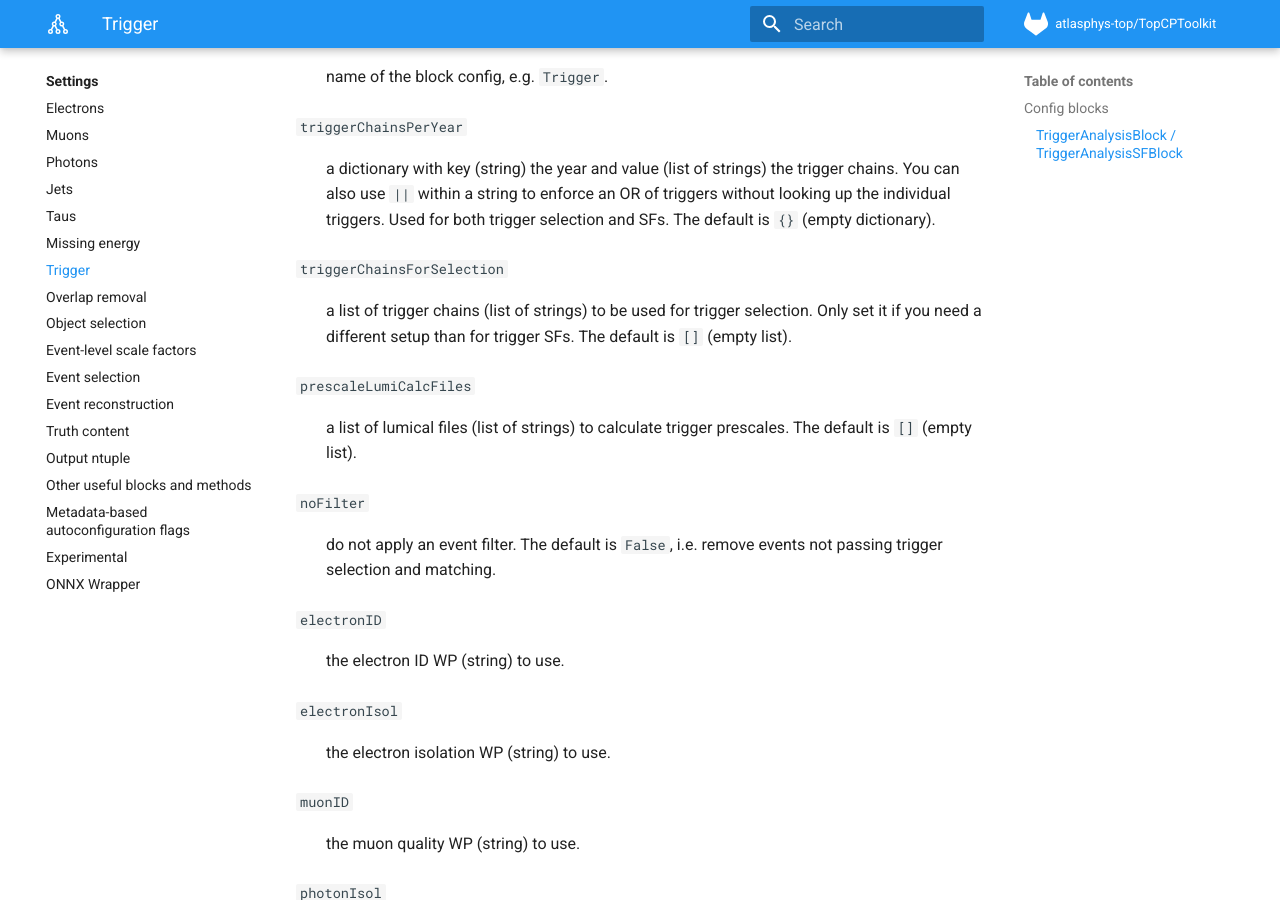
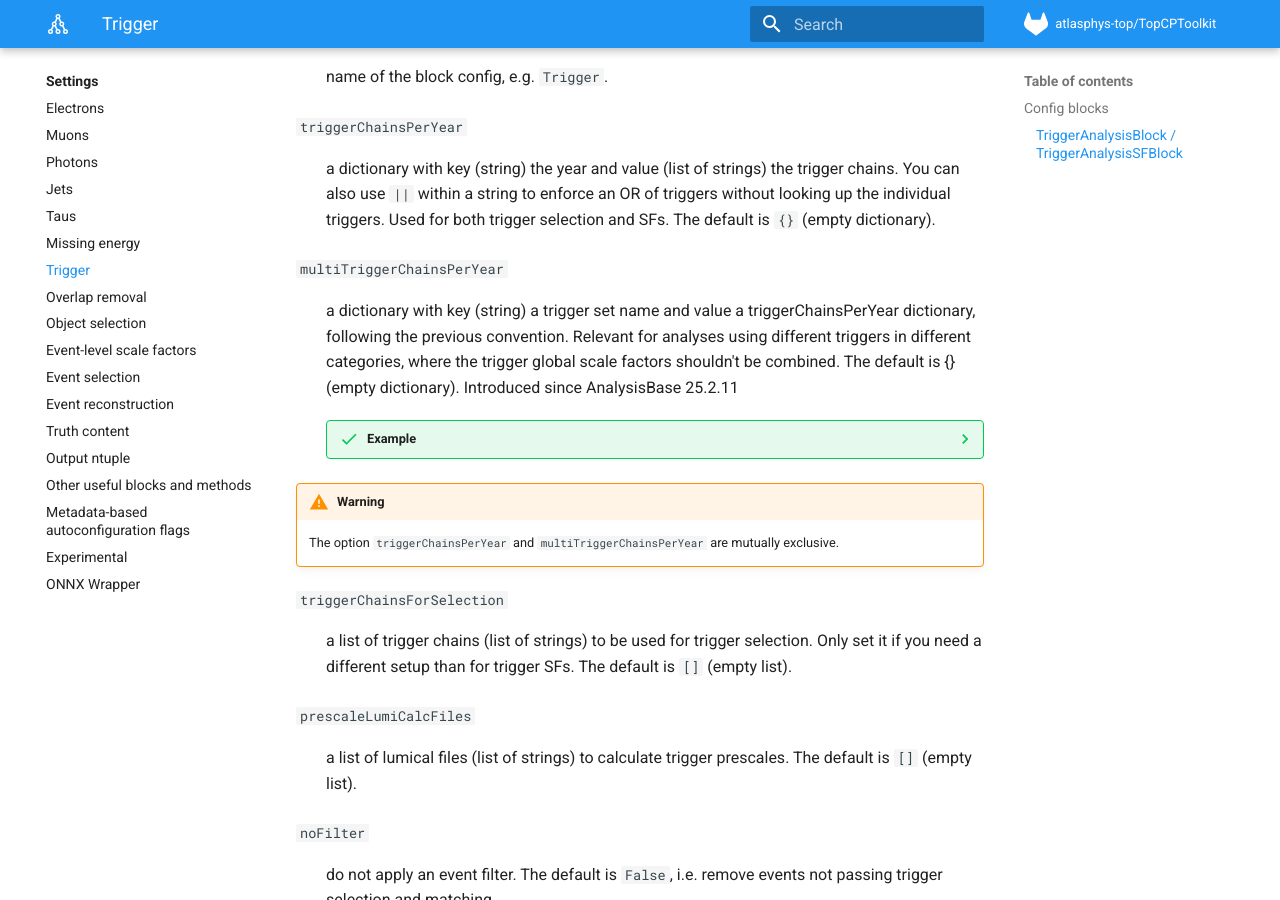
Before and after one commit to SuperNova76/TopCPToolKit, an MkDocs documentation site: the page built from docs/settings/trigger.md, in a window 1280 px wide and 900 px high, scrolled down 492 px. Built offline with MkDocs 1.6.1 and Material for MkDocs 9.7.7, drawn with Linux system fonts in a browser that asks for light colours.

Commit message:
Update the trigger block doc

````diff
--- a/docs/settings/trigger.md
+++ b/docs/settings/trigger.md
@@ -13,6 +13,37 @@ Name in YAML: **Trigger**
 
 `triggerChainsPerYear`
 :   a dictionary with key (string) the year and value (list of strings) the trigger chains. You can also use `||` within a string to enforce an OR of triggers without looking up the individual triggers. Used for both trigger selection and SFs. The default is `{}` (empty dictionary).
+
+`multiTriggerChainsPerYear`
+:   a dictionary with key (string) a trigger set name and value a triggerChainsPerYear dictionary, following the previous convention. Relevant for analyses using different triggers in different categories, where the trigger global scale factors shouldn't be combined. The default is {} (empty dictionary).
+    Introduced since AnalysisBase 25.2.11
+
+    ??? success "Example"
+        If leading lepton pT>XX, check single lepton trigger / else check di-lepton trigger.
+        ```
+        multiTriggerChainsPerYear:
+            'SLT':
+                '2015':
+                    - 'HLT_mu26_ivarmedium'
+                '2016':
+                    - 'HLT_mu26_ivarmedium'
+                '2017':
+                    - 'HLT_mu26_ivarmedium'
+                '2018':
+                    - 'HLT_mu26_ivarmedium'
+            'DLT':
+                '2015':
+                    - 'HLT_2mu14'
+                '2016':
+                    - 'HLT_2mu14'
+                '2017':
+                    - 'HLT_2mu14'
+                '2018':
+                    - 'HLT_2mu14'
+        ```
+
+!!! warning
+    The option `triggerChainsPerYear` and `multiTriggerChainsPerYear` are mutually exclusive.
 
 `triggerChainsForSelection`
 :   a list of trigger chains (list of strings) to be used for trigger selection. Only set it if you need a different setup than for trigger SFs.
````
